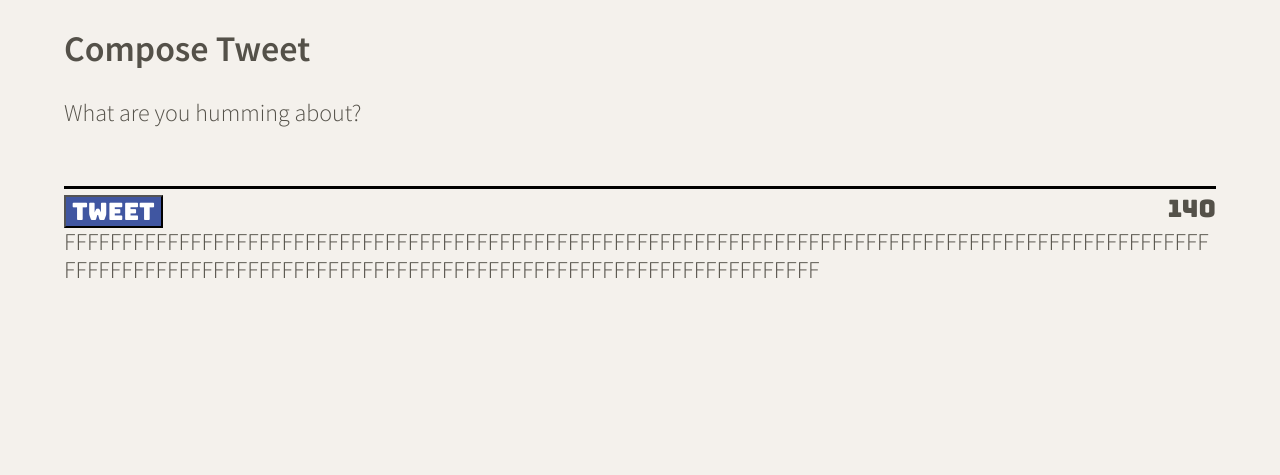
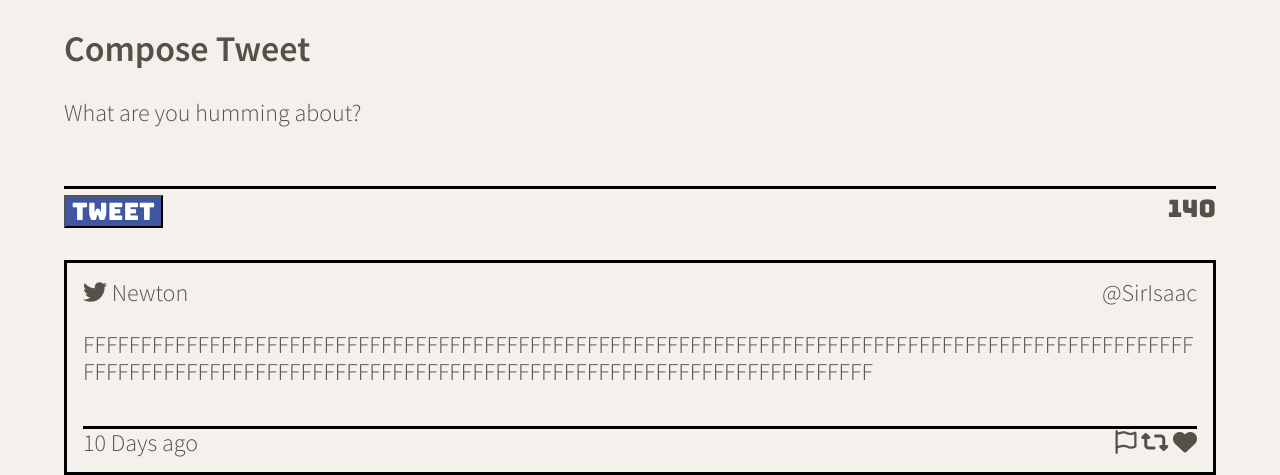
Before and after one commit to myfootsasleep/tweeterProject, a website: page public/index.html in a window 1280 px wide. Shown: the part 522-997 px from the top of the page. Before the commit the page ends 807 px from the top, so only its background shows below. Drawn offline with nearby package versions, Linux system fonts and the light colour scheme.

Commit message:
Created a container for new tweets, implemented header and footer tags in for the new container, implemented the hover css for the container and the icons inside the header

```diff
--- a/public/index.html
+++ b/public/index.html
@@ -30,7 +30,7 @@
       <div id = "newTweet"><bold>Write </bold>a new tweet <br> <i class="fa-solid fa-angles-down"></i></id></div>
     </nav>
 
-    <header>
+    <header class="banner">
       <div>
         <img src ="/images/profile-hex.png">
       </div>
@@ -52,7 +52,30 @@
           <output name="counter" class="counter" for="tweet-text">140</output>
         </div>
       </form>
-     FFFFFFFFFFFFFFFFFFFFFFFFFFFFFFFFFFFFFFFFFFFFFFFFFFFFFFFFFFFFFFFFFFFFFFFFFFFFFFFFFFFFFFFFFFFFFFFFFFFFFFFFFFFFFFFFFFFFFFFFFFFFFFFFFFFFFFFFFFFFFFFFFFFFFFFFFFFFFFFFFFFFFF
+      <!--Container for tweets display-->
+      <article>
+        <footer>
+          <div class="footer-tags">
+          <div>
+            <i class="fa-brands fa-twitter"></i>
+            Newton
+          </div>
+          <div>@SirIsaac</div>
+        </div>
+        </footer>
+        <header>
+        <p>          FFFFFFFFFFFFFFFFFFFFFFFFFFFFFFFFFFFFFFFFFFFFFFFFFFFFFFFFFFFFFFFFFFFFFFFFFFFFFFFFFFFFFFFFFFFFFFFFFFFFFFFFFFFFFFFFFFFFFFFFFFFFFFFFFFFFFFFFFFFFFFFFFFFFFFFFFFFFFFFFFFFFFF</p>
+        <div class ="header-tags">
+          <div>10 Days ago</div>
+        <div class = "header-icons">
+          <i class="fa-regular fa-flag"></i>
+          <i class="fa-solid fa-retweet"></i>
+          <i class="fa-solid fa-heart"></i>
+        </div>
+      </div>
+        </header>
+      </article>
+
     </section>
     </main>
     <script src="scripts/composer-char-counter.js"></script>
--- a/public/scripts/composer-char-counter.js
+++ b/public/scripts/composer-char-counter.js
@@ -7,14 +7,14 @@
     const inputChar = $(this).val().length;
     const charCounter = maxChar - inputChar;
 
-    const $counterElement = $(this).parent().find(".counter");
+    const counter = $(this).parent().find(".counter");
 
-    $counterElement.text(charCounter);
+    counter.text(charCounter);
 
     if (charCounter < 0) {
-      $counterElement.css("color", "red");
+      counter.css("color", "red");
     } else {
-      $counterElement.css("color", "#545149");
+      counter.css("color", "#545149");
     }
   });
 });
--- a/public/styles/header.css
+++ b/public/styles/header.css
@@ -1,5 +1,5 @@
 
-header{
+header.banner{
   display: flex;
   height: 520px;
   background-color: #0088ff;
--- a/public/styles/new-tweet.css
+++ b/public/styles/new-tweet.css
@@ -2,6 +2,7 @@
   display: flex;
   justify-content: space-between;
   font-family: Bungee, sans-serif;
+  padding-bottom: 32px;
 }
 button{
   background-color: #4056a1;
@@ -16,3 +17,27 @@
   outline: none;
   resize: none;
 }
+article {
+border: 3px solid black;
+padding: 16px;
+}
+article:hover{
+box-shadow: 5px 5px #859cea;
+}
+article p {
+  padding-bottom: 40px;
+  border-bottom: 3px solid black;
+  border-width: ;
+  margin-bottom: 0px;
+}
+.footer-tags {
+  display: flex;
+  justify-content: space-between;
+}
+.header-tags {
+  display: flex;
+  justify-content: space-between;
+}
+article header i:hover{
+  color: red;
+}
--- a/server/data-files/initial-tweets.json
+++ b/server/data-files/initial-tweets.json
@@ -8,7 +8,7 @@
     "content": {
       "text": "If I have seen further it is by standing on the shoulders of giants"
     },
-    "created_at": 1685345585509
+    "created_at": 1685427783243
   },
   {
     "user": {
@@ -19,6 +19,6 @@
     "content": {
       "text": "Je pense , donc je suis"
     },
-    "created_at": 1685431985509
+    "created_at": 1685514183243
   }
 ]
```
